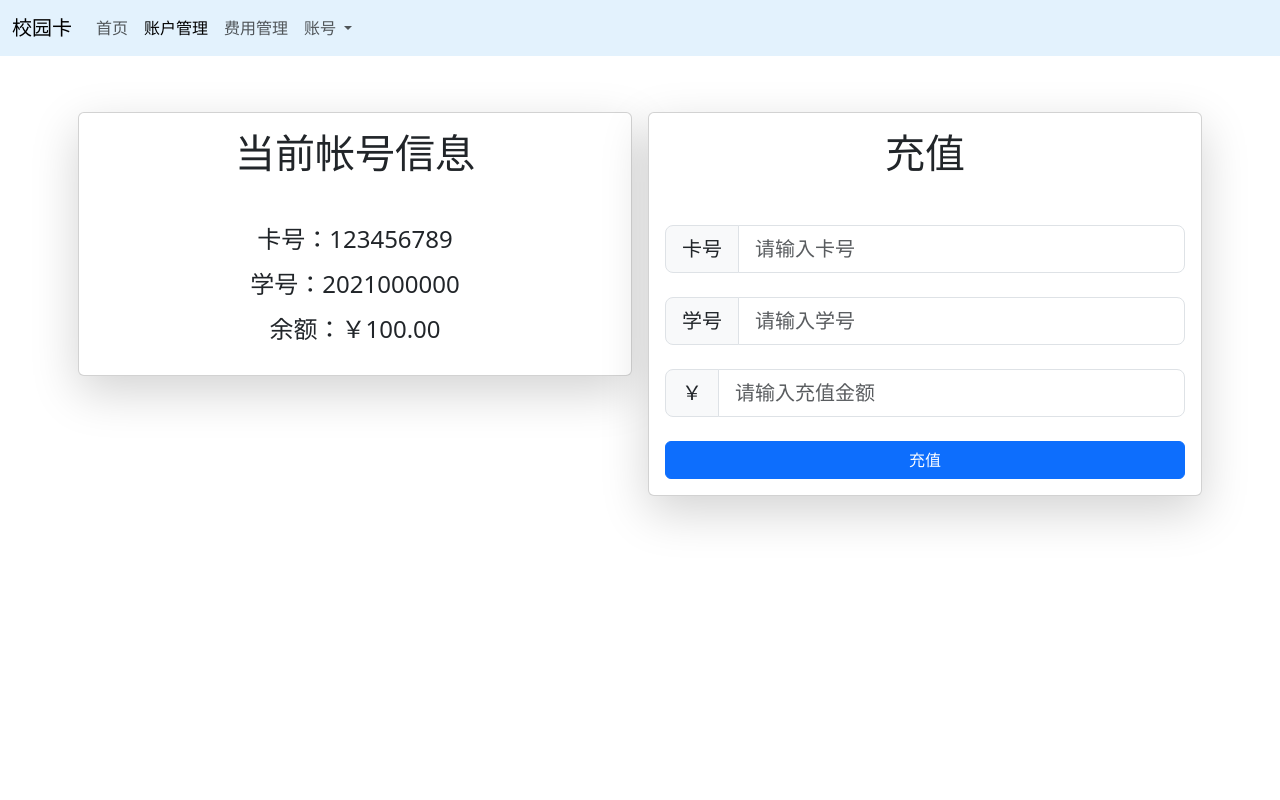
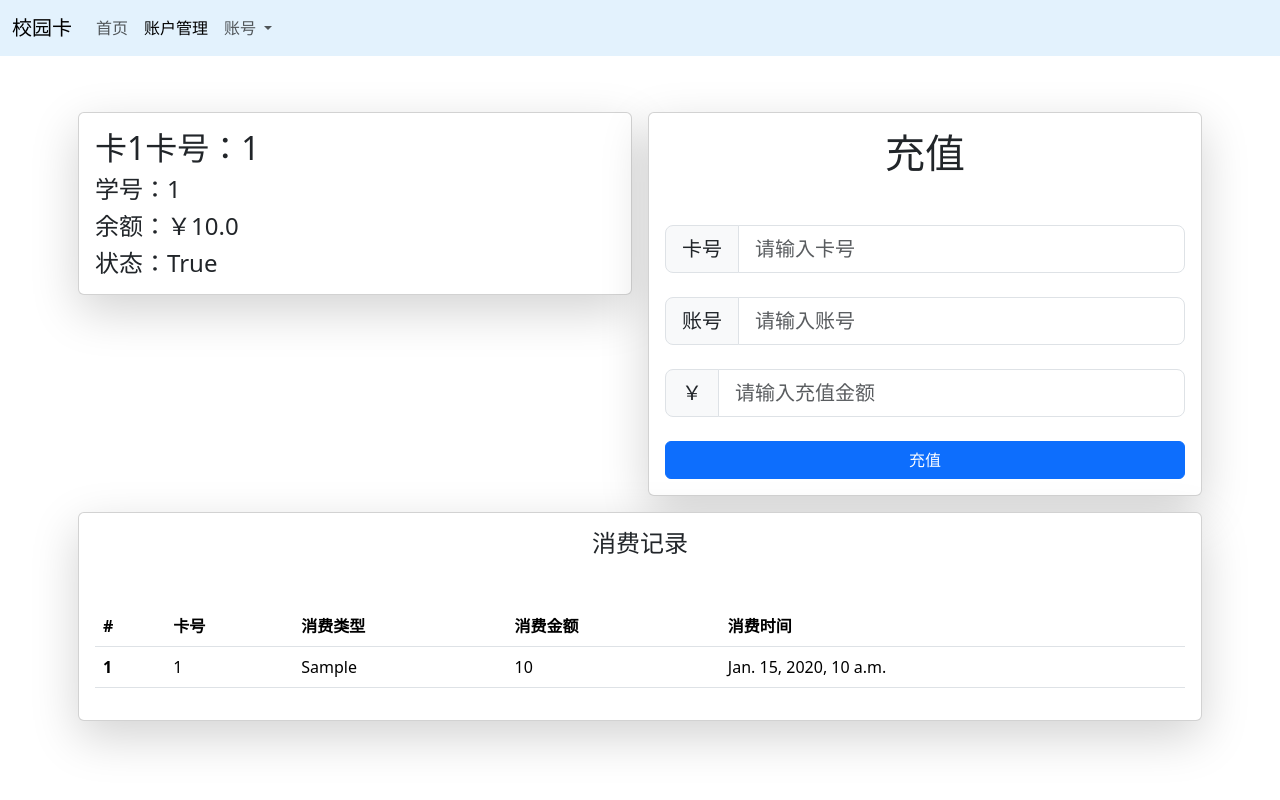
Before and after one commit to WIndki/CampusCardMgrSys, a Django app: template main/mainsys/templates/account.html in a window 1280 px wide. Run offline with Django 5.2, Linux system fonts and the light colour scheme; tables that the repository leaves empty hold one stand-in row (values such as "Sample post"); the template is opened without the code that fills it: values that come from a table or form of the project are taken from there, most other values are stand-ins (such as "Sample title", 1, 10 or a date in 2020); data that the repository does not hold is empty; some libraries are stand-ins or nearby versions.

Commit message:
charge系统完善

```diff
--- a/main/mainsys/templates/account.html
+++ b/main/mainsys/templates/account.html
@@ -1,61 +1,16 @@
-<!DOCTYPE html>
-<html lang="en">
-
-<head>
-    <meta charset="UTF-8">
-    <meta name="viewport" content="width=device-width, initial-scale=1.0">
-    <title>校园卡信息</title>
-    <link href="https://cdn.jsdelivr.net/npm/bootstrap@5.3.0/dist/css/bootstrap.min.css" rel="stylesheet">
-</head>
-
-<body>
-    <nav class="navbar navbar-expand-lg navbar-light" style="background-color: #e3f2fd;">
-        <div class="container-fluid">
-            <a class="navbar-brand" href="#">校园卡</a>
-            <button class="navbar-toggler" type="button" data-bs-toggle="collapse" data-bs-target="#navbarNav"
-                aria-controls="navbarNav" aria-expanded="false" aria-label="Toggle navigation">
-                <span class="navbar-toggler-icon"></span>
-            </button>
-            <div class="collapse navbar-collapse" id="navbarNav">
-                <ul class="navbar-nav">
-                    <li class="nav-item">
-                        <a class="nav-link" href="/index.html">首页</a>
-                    </li>
-                    <li class="nav-item">
-                        <a class="nav-link active" aria-current="page" href="#">账户管理</a>
-                    </li>
-                    <li class="nav-item">
-                        <a class="nav-link" href="#">费用管理</a>
-                    </li>
-                    <li class="nav-item dropdown">
-                        <a class="nav-link dropdown-toggle" href="#" id="navbarDropdown" role="button"
-                            data-bs-toggle="dropdown" aria-expanded="false">
-                            账号
-                        </a>
-                        <ul class="dropdown-menu" aria-labelledby="navbarDropdown">
-                            <li><a class="dropdown-item" href="#">修改密码</a></li>
-                            <li><a class="dropdown-item" href="#">退出登录</a></li>
-                            <li>
-                                <hr class="dropdown-divider">
-                            </li>
-                            <li><a class="dropdown-item" href="#">帮助</a></li>
-                        </ul>
-                    </li>
-                </ul>
-            </div>
-        </div>
-    </nav>
+{% extends "layout.html" %}
+{% block content %}
 <div class="container mt-5">
     <div class="row g-10 justify-content-center">
         <div class="col-md-6 p-2">
             <div class="card shadow-lg"">
                     <div class=" card-body">
-                    <div class="text-center">
-                        <h1 class="card-title mb-5">当前帐号信息</h1>
-                        <h4 class="card-text mb-3">卡号：123456789</h4>
-                        <h4 class="card-text mb-3">学号：2021000000</h4>
-                        <h4 class="card-text mb-3">余额：￥100.00</h4>
-                    </div>
+                {% for card in cards %}
+                <h2 class="card-title">卡{{ forloop.counter }}卡号：{{ card.cardId }}</h2>
+                <h4 class="card-text">学号：{{ card.userId.userId }}</h4>
+                <h4 class="card-text">余额：￥{{ card.cardBalance }}</h4>
+                <h4 class="card-text">状态：{{ card.cardStatus }}</h4>
+                {% endfor %}
             </div>
         </div>
     </div>
@@ -65,51 +20,110 @@
             <div class="text-center">
                 <h1 class="card-title mb-5">充值</h1>
             </div>
-                <form id="changer" action="/account.html/" method="post">
+            <form id="charge" action="/cardCharge/" method="post">
+                {% csrf_token %}
                 <div class="input-group input-group-lg mb-4">
                     <span class="input-group-text">卡号</span>
-                        <input type="text" oninput="value=value.replace(/[^\d]/g,'')" class="form-control"
-                            id="cardNumber" placeholder="请输入卡号">
+                    <input type="text" class="form-control" id="cardNumber" placeholder="请输入卡号" name="cardId">
                 </div>
                 <div class="input-group input-group-lg mb-4">
-                        <span class="input-group-text">学号</span>
-                        <input type="text" oninput="value=value.replace(/[^\d]/g,'')" class="form-control"
-                            id="studentNumber" placeholder="请输入学号">
+                    <span class="input-group-text">账号</span>
+                    <input type="text" class="form-control" id="studentNumber" placeholder="请输入账号" name="userId">
                 </div>
                 <div class="input-group  input-group-lg mb-4">
                     <span class="input-group-text">￥</span>
                     <input type="text" oninput="value=value.replace(/[^\d]/g,'')" class="form-control" id="balance"
-                            placeholder="请输入充值金额">
+                        placeholder="请输入充值金额" name="chargeMoney">
                 </div>
                 <div class="d-grid">
                     <button type="button" class="btn btn-primary" data-bs-toggle="modal"
-                            data-bs-target="#exampleModal">充值</button>
+                        data-bs-target="#errorModal">充值</button>
                 </div>
 
             </form>
         </div>
     </div>
 </div>
+<div class="col-md-12 p-2">
+    <div class="card shadow-lg">
+        <div class="card-body">
+            <div class="text-center">
+                <h4 class="card-title mb-5">消费记录</h4>
             </div>
-    </div>
-    <div class="modal fade" id="exampleModal" tabindex="-1" aria-labelledby="exampleModalLabel" aria-hidden="true">
-        <div class="modal-dialog modal-dialog-centered">
-            <div class="modal-content">
-                <div class="modal-header">
-                    <h5 class="modal-title" id="exampleModalLabel">充值</h5>
-                    <button type="button" class="btn-close" data-bs-dismiss="modal" aria-label="Close"></button>
-                </div>
-                <div class="modal-body">
-                    ...
-                </div>
-                <div class="modal-footer">
-                    <button type="button" class="btn btn-secondary" data-bs-dismiss="modal">取消</button>
-                    <button type="submit" form="changer" class="btn btn-primary">确认</button>
+            <table class="table table-hover">
+                <thead>
+                    <tr>
+                        <th scope="col">#</th>
+                        <th scope="col">卡号</th>
+                        <th scope="col">消费类型</th>
+                        <th scope="col">消费金额</th>
+                        <th scope="col">消费时间</th>
+                    </tr>
+                </thead>
+                <tbody>
+                    {% for item in billlogs %}
+                    <tr>
+                        <th scope="row">{{ forloop.counter }}</th>
+                        <td>{{ item.cardId.cardId }}</td>
+                        <td>{{ item.billType }}</td>
+                        <td>{{ item.billAmount }}</td>
+                        <td>{{ item.billTime }}</td>
+                    </tr>
+                    {% endfor %}
+                </tbody>
+            </table>
         </div>
     </div>
 </div>
 </div>
-    <script src="https://cdn.jsdelivr.net/npm/bootstrap@5.3.0/dist/js/bootstrap.bundle.min.js"></script>
-</body>
-
-</html>
+</div>
+<!-- Modal -->
+<div class="modal fade" id="errorModal" tabindex="-1" aria-labelledby="errorModalLabel" aria-hidden="true">
+    <div class="modal-dialog">
+        <div class="modal-content">
+            <div class="modal-header">
+                <h5 class="modal-title" id="errorModalLabel">提示</h5>
+                <button type="button" class="btn-close" data-bs-dismiss="modal" aria-label="Close"></button>
+            </div>
+            <div class="modal-body">
+                {{ message }}
+            </div>
+            <div class="modal-footer">
+                {% if message %}
+                <button type="button" class="btn btn-secondary" data-bs-dismiss="modal">确认</button>
+                {% else %}
+                <button type="submit" form="charge" class="btn btn-secondary">确认充值</button>
+                {% endif %}
+            </div>
+        </div>
+    </div>
+</div>
+{% endblock %}
+{% block javascript %}
+<script>
+    nav_link_a = document.querySelectorAll(".nav-link")
+    for (i = 0; i < nav_link_a.length; i++) {
+        if (nav_link_a[i].innerText == "账户管理") {
+            nav_link_a[i].classList.add("active")
+        }
+    }
+</script>
+{% if status == 'success' %}
+<script>
+    var errorModal = new bootstrap.Modal(document.getElementById('errorModal'));
+    errorModal.show();
+    var myModal = document.getElementById('errorModal');
+    myModal.addEventListener('hidden.bs.modal', function (event) {
+        window.location.href = '/account';
+    });
+</script>
+{% elif status == 'error' %}
+<script>
+    var errorModal = new bootstrap.Modal(document.getElementById('errorModal'));
+    errorModal.show();
+</script>
+{% endif %}
+<script>
+    var changer = document.getElementById('changer');
+</script>
+{% endblock %}
--- a/main/mainsys/templates/cardbill.html
+++ b/main/mainsys/templates/cardbill.html
@@ -46,7 +46,6 @@
     </div>
   </div>
 {% endblock %}
-</body>
 {% block javascript %}
 <script>
   nav_link_a = document.querySelectorAll(".nav-link")
@@ -57,4 +56,3 @@
   }
 </script>
 {% endblock %}
-</html>
--- a/main/mainsys/templates/index.html
+++ b/main/mainsys/templates/index.html
@@ -33,7 +33,6 @@
     </div>
   </div>
 {% endblock %}
-</body>
 {% block javascript %}
 <script>
   nav_link_a = document.querySelectorAll(".nav-link")
@@ -44,4 +43,3 @@
   }
 </script>
 {% endblock %}
-</html>
--- a/main/mainsys/templates/layout.html
+++ b/main/mainsys/templates/layout.html
@@ -25,11 +25,11 @@
             <a class="nav-link" aria-current="page" href="/index/">首页</a>
           </li>
           <li class="nav-item">
-            <a class="nav-link" href="/account.html/">账户管理</a>
+            <a class="nav-link" href="/account/">账户管理</a>
           </li>
-          <li class="nav-item">
+          <!-- <li class="nav-item">
             <a class="nav-link" href="/cardbill/">费用管理</a>
-          </li>
+          </li> -->
           <li class="nav-item dropdown">
             <a class="nav-link dropdown-toggle" href="#" id="navbarDropdown" role="button" data-bs-toggle="dropdown"
               aria-expanded="false">
--- a/main/mainsys/urls.py
+++ b/main/mainsys/urls.py
@@ -7,10 +7,9 @@ urlpatterns = [
     path('register/', views.userRegister, name='register'),
     path('changepassword/', views.userChangePassword, name='changePassword'),
     path('index/', views.index, name='index'),
-    path('cardbill/', views.cardBill, name='cardBill'),
     path('account/', views.account, name='account'),
     # path('cardRegister/', views.cardRegister, name='cardRegister'),
-    # path('cardCharge/', views.cardCharge, name='cardCharge'),
+    path('cardCharge/', views.cardCharge, name='cardCharge'),
     # path('cardConsume/', views.cardConsume, name='cardConsume'),
     # path('bookBorrow/', views.bookBorrow, name='bookBorrow'),
     # path('bookReturn/', views.bookReturn, name='bookReturn'),
```
Also changed, not shown: main/mainsys/views.py (+53 -18 lines). Lines whose indentation alone changed are shown as unchanged.
